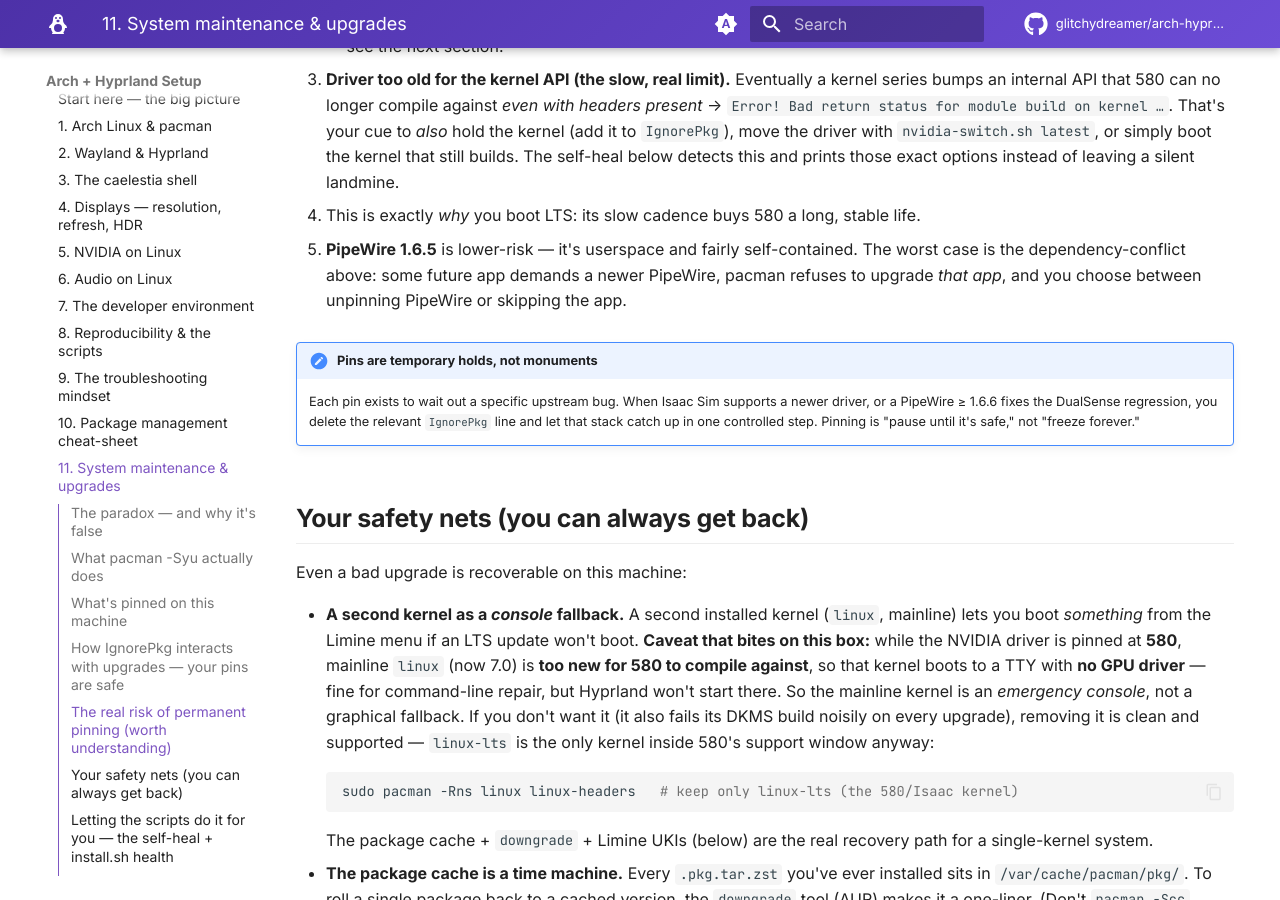
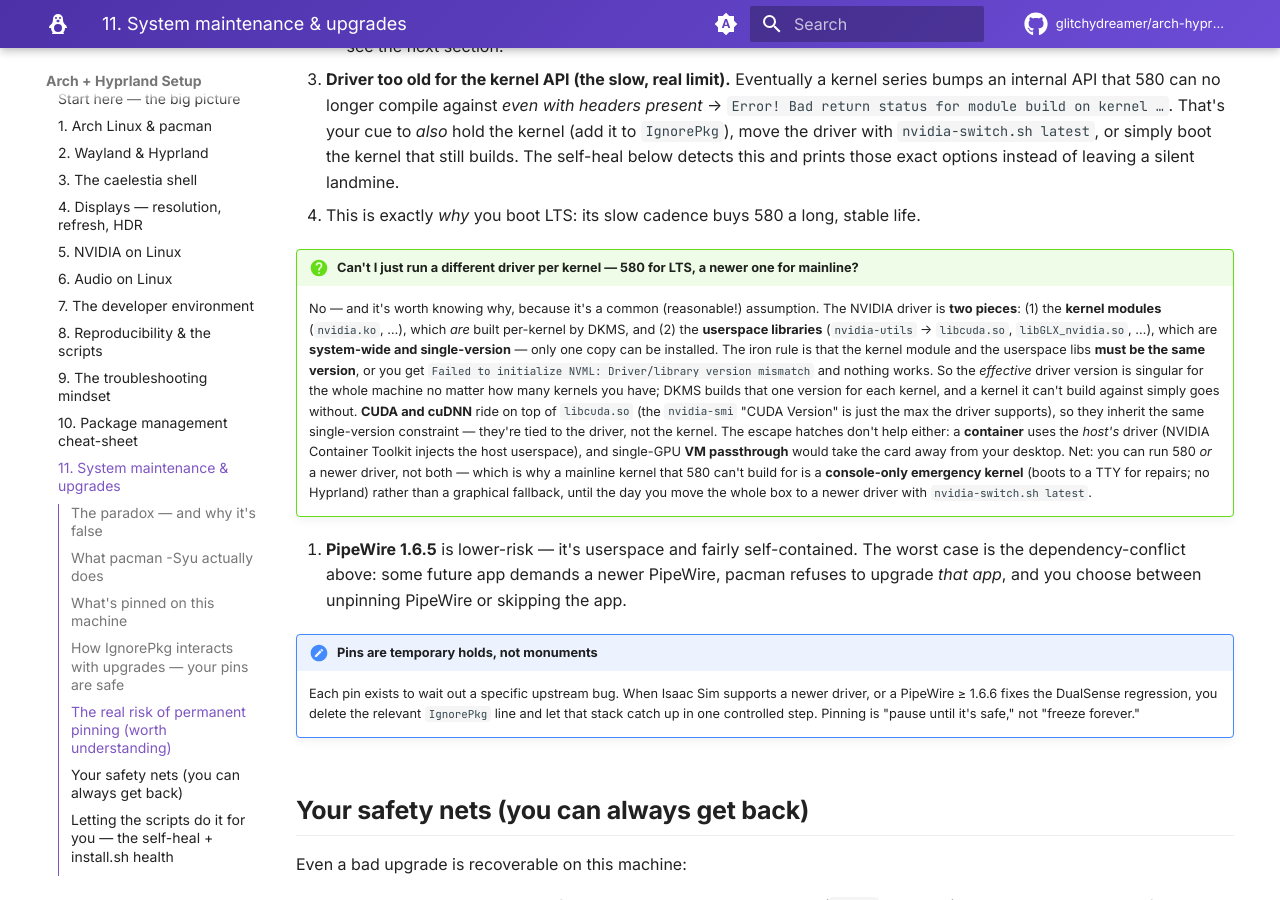
Before and after one commit to glitchydreamer/arch-hyprland-setup, an MkDocs documentation site: the page built from docs/learn/11-system-maintenance.md, in a window 1280 px wide and 900 px high, scrolled down 3014 px. Built offline with MkDocs 1.6.1 and Material for MkDocs 9.7.7, drawn with Linux system fonts in a browser that asks for light colours; comment, search, counter and statistics services are not loaded.

Commit message:
docs(maintenance): explain why a per-kernel NVIDIA driver isn't possible
Add a FAQ admonition covering the common "run 580 for LTS and a newer driver
for mainline" question: the driver's userspace libs (nvidia-utils/libcuda) are
system-wide single-version and must match the per-kernel module, so the
effective driver version is singular; CUDA/cuDNN ride on libcuda so they inherit
it; containers use the host driver and single-GPU passthrough removes the card.
Hence a mainline kernel 580 can't build for is a console-only emergency kernel,
which is fine to keep.

Co-Authored-By: Claude Opus 4.8 <noreply@anthropic.com>

```diff
--- a/docs/learn/11-system-maintenance.md
+++ b/docs/learn/11-system-maintenance.md
@@ -129,6 +129,27 @@ Pinning isn't "set and forget forever." Two slow-moving issues to keep an eye on
      silent landmine.
    - This is exactly *why* you boot LTS: its slow cadence buys 580 a long, stable life.
 
+!!! question "Can't I just run a different driver per kernel — 580 for LTS, a newer one for mainline?"
+    No — and it's worth knowing why, because it's a common (reasonable!) assumption.
+    The NVIDIA driver is **two pieces**: (1) the **kernel modules** (`nvidia.ko`, …),
+    which *are* built per-kernel by DKMS, and (2) the **userspace libraries**
+    (`nvidia-utils` → `libcuda.so`, `libGLX_nvidia.so`, …), which are **system-wide and
+    single-version** — only one copy can be installed. The iron rule is that the kernel
+    module and the userspace libs **must be the same version**, or you get
+    `Failed to initialize NVML: Driver/library version mismatch` and nothing works. So
+    the *effective* driver version is singular for the whole machine no matter how many
+    kernels you have; DKMS builds that one version for each kernel, and a kernel it can't
+    build against simply goes without. **CUDA and cuDNN** ride on top of `libcuda.so`
+    (the `nvidia-smi` "CUDA Version" is just the max the driver supports), so they inherit
+    the same single-version constraint — they're tied to the driver, not the kernel. The
+    escape hatches don't help either: a **container** uses the *host's* driver (NVIDIA
+    Container Toolkit injects the host userspace), and single-GPU **VM passthrough** would
+    take the card away from your desktop. Net: you can run 580 *or* a newer driver, not
+    both — which is why a mainline kernel that 580 can't build for is a **console-only
+    emergency kernel** (boots to a TTY for repairs; no Hyprland) rather than a graphical
+    fallback, until the day you move the whole box to a newer driver with
+    `nvidia-switch.sh latest`.
+
 2. **PipeWire 1.6.5** is lower-risk — it's userspace and fairly self-contained. The
    worst case is the dependency-conflict above: some future app demands a newer
    PipeWire, pacman refuses to upgrade *that app*, and you choose between unpinning
```
